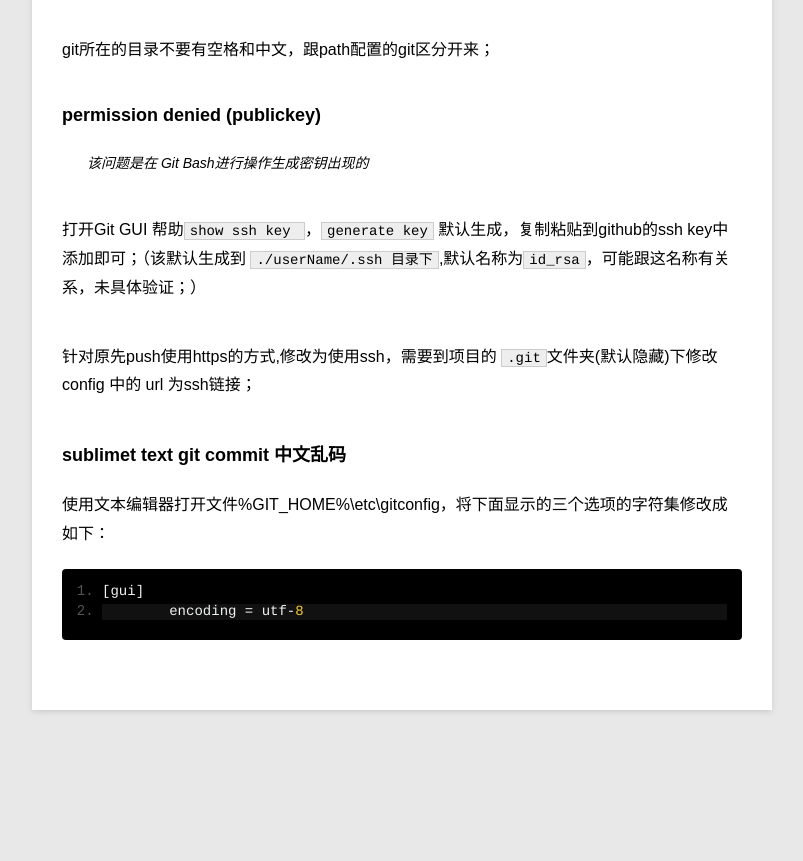
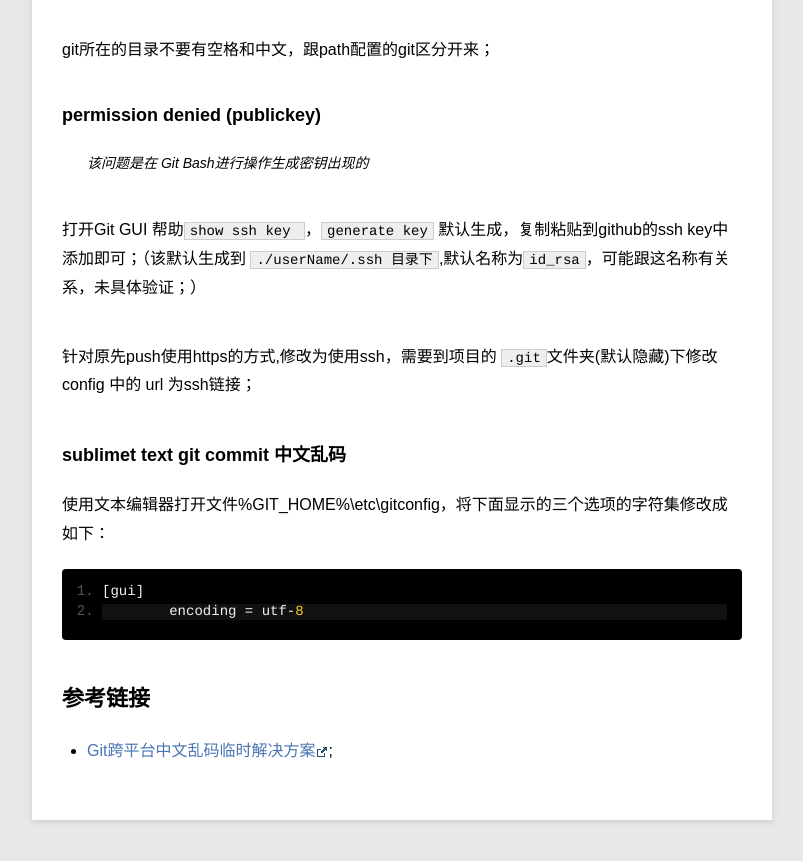
Before and after one commit to boqodo/boqodo.github.io, a Jekyll site: the page built from _posts/blog/2015-02-12-git-use-record.md, in a window 1280 px wide and 900 px high, scrolled down 1030 px. Shown: the top 861 px of the window, without its empty margins (78-881 px from the left). Built offline with Jekyll 4.4.1, drawn with Linux system fonts in a browser that asks for light colours; Markdown is read by kramdown in place of the engine named in the settings; before the commit the page ends 1820 px from its top, so only the background shows below that.

Commit message:
涔辩爜

```diff
--- a/_posts/blog/2015-02-12-git-use-record.md
+++ b/_posts/blog/2015-02-12-git-use-record.md
@@ -43,3 +43,7 @@ git所在的目录不要有空格和中文，跟path配置的git区分开来；
 
 	[gui]
      	encoding = utf-8
+
+## 参考链接
+
+* [Git跨平台中文乱码临时解决方案](http://blog.csdn.net/snowdream86/article/details/6891319);
```
